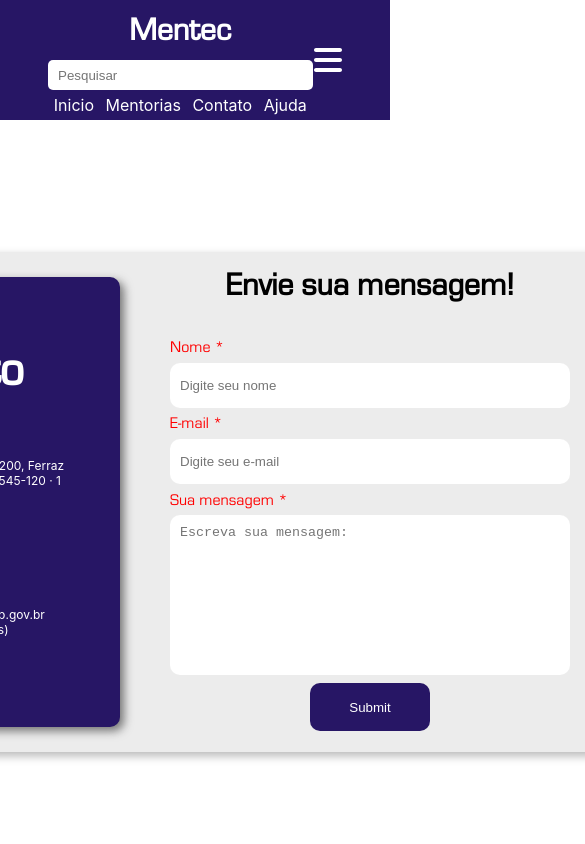
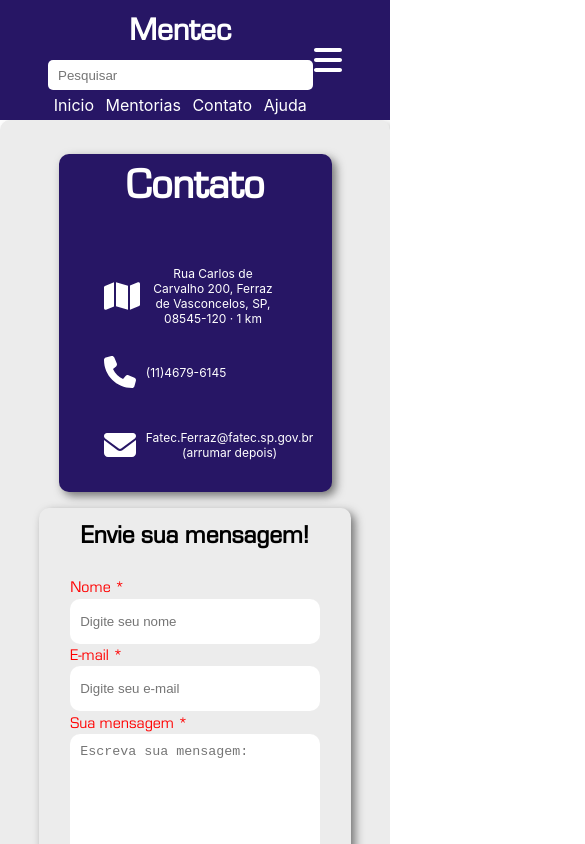
Before and after one commit to devGusta2/Mentec, a React (Create React App) app: page /Contact in a window 390 px wide. Shown: the top 844 px of the page, 585 px wide, since content can reach past the window. Built offline with nearby package versions, Linux system fonts and the light colour scheme.

Commit message:
Contact page responsive

```diff
--- a/src/Pages/Contact/Contact.module.css
+++ b/src/Pages/Contact/Contact.module.css
@@ -57,8 +57,6 @@
     align-items: center;
     width: 500px;
     height: 100%;
-
-
 }
 
 .form{
@@ -114,3 +112,46 @@
 
     width: 100%;
 }
+
+
+@media(max-width:768px){
+    .formBox{
+        flex-direction: column;
+        gap: 1em;
+    }
+    .contact{
+        height: 100vh;
+
+    }
+    #title1{
+        font-size:clamp(10px, 5vh,3em);
+    }
+    #title2{
+        font-size:clamp(10px, 3vh,3em);
+    }
+    .formBox{
+        height: 100%;
+        width: 100%;
+        margin: 0;
+        display: flex;
+        flex-direction: column;
+        justify-content: center;
+        align-items: center;
+    }
+    .info{
+        margin: 0;
+        width: 70%;
+        height: 40%;
+        padding: 10px;
+    }
+    .subFormBox{
+        height: 50%;
+        box-shadow: 4px 4px 10px rgb(116, 116, 116);
+        border-radius: 10px;
+        width: 80%;
+
+    }
+    .inptContact{
+        width: clamp(10px, 100vw, 100%);
+    }
+}
```
